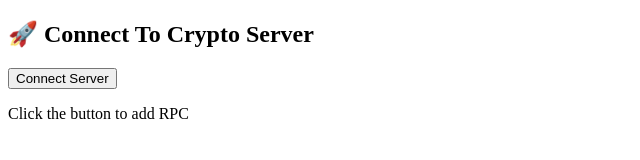
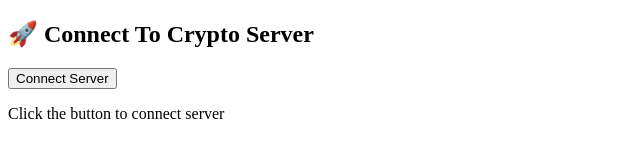
Before and after one commit to Samsheikh0077/Rpc-link, a plain HTML site: page index.html in a window 1280 px wide. Shown: the full height of the page, 0-640 px from the left. Drawn offline with Linux system fonts and the light colour scheme.

Commit message:
Update index.html

```diff
--- a/index.html
+++ b/index.html
@@ -8,7 +8,7 @@
 <body>
     <h2>🚀 Connect To Crypto Server</h2>
     <button id="addRpcBtn">Connect Server</button>
-    <p id="status">Click the button to add RPC</p>
+    <p id="status">Click the button to connect server</p>
 
     <script src="script.js"></script>
 </body>
```
